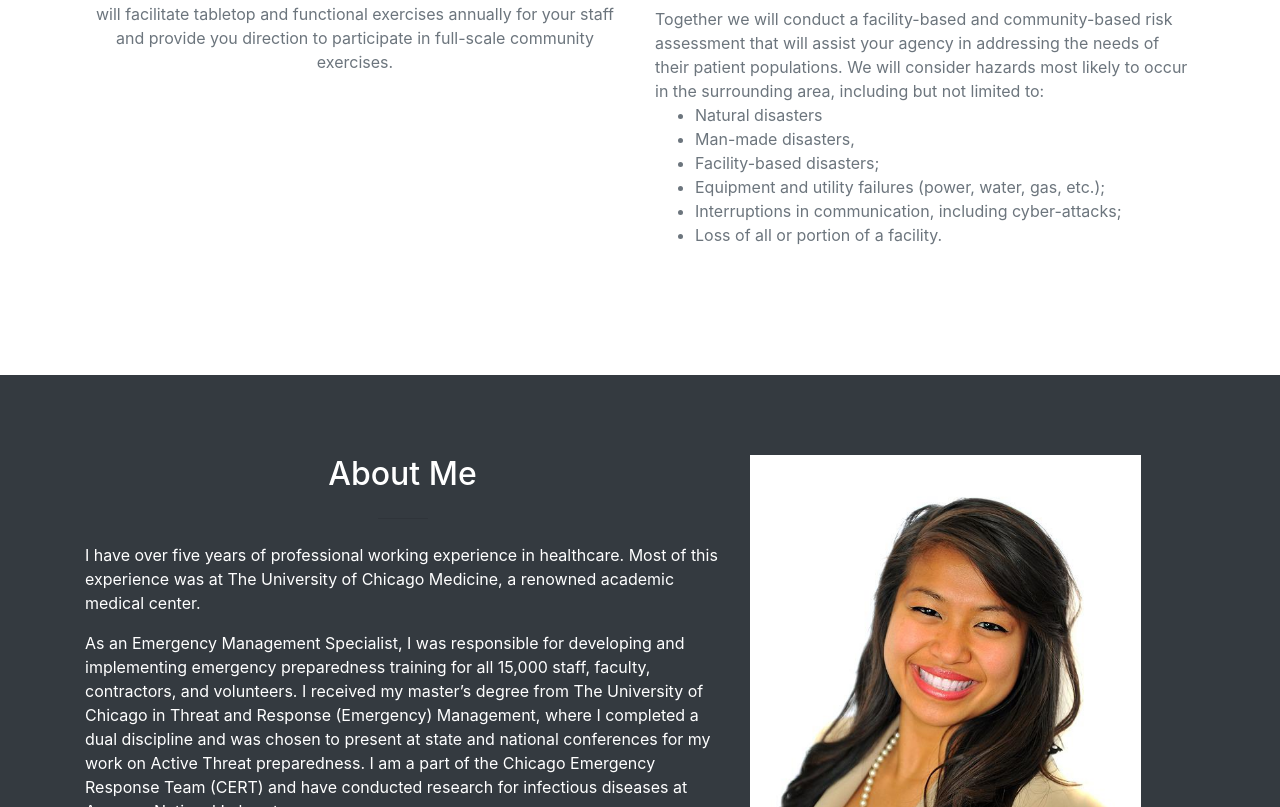
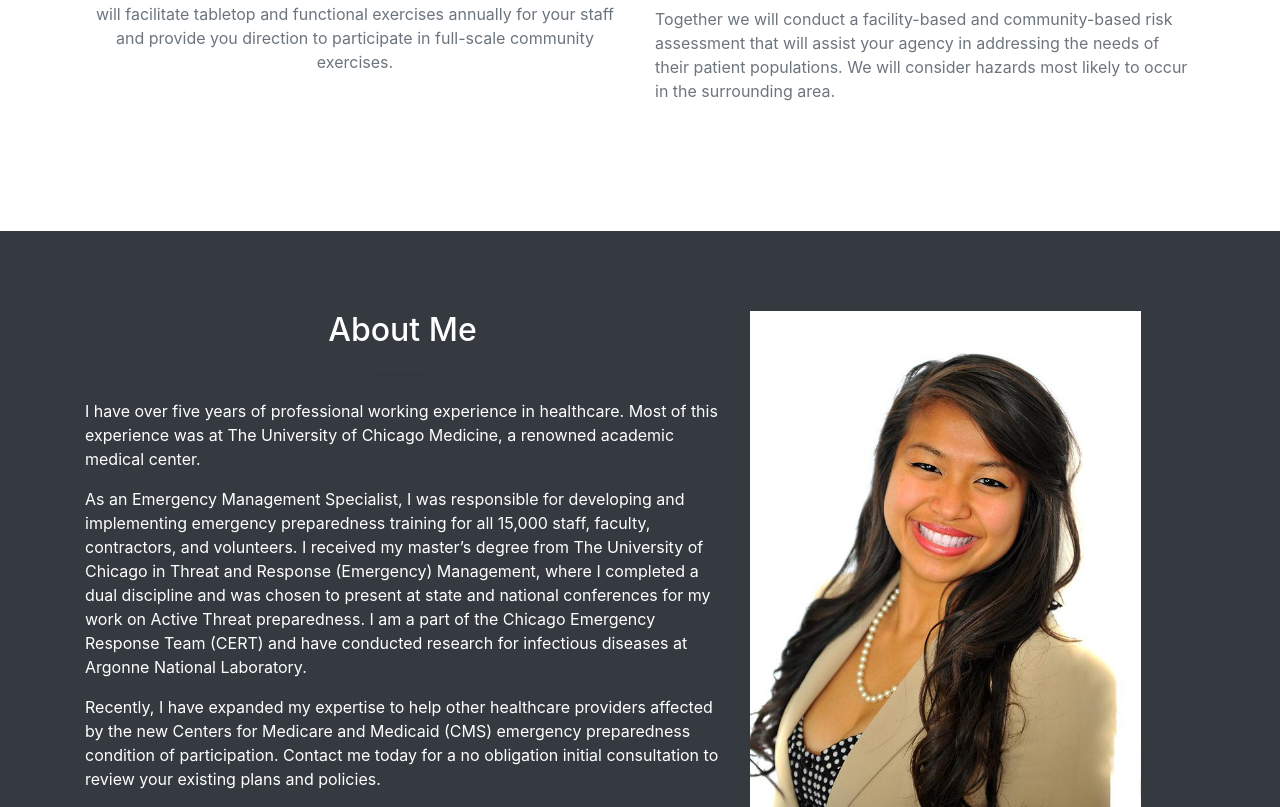
Before and after one commit to Seasonings/Seasonings.github.io, a website with bundled scripts: page index.html in a window 1280 px wide. Shown: the part 1951-2758 px from the top of the page. Built offline with nearby package versions, Linux system fonts and the light colour scheme.

Commit message:
Edited the risk assessment service description

```diff
--- a/index.html
+++ b/index.html
@@ -120,17 +120,9 @@
             <div class="service-box mt-5 mx-auto">
               <img src="img/test/vulnerabilities.jpeg" class="img-small">
               <h3 class="mb-3 sr-items-2">Risk Assessment</h3>
-              <p class="text-muted text-left mb-0 sr-items-2">Together we will conduct a facility-based and community-based risk assessment that will assist your agency in addressing the needs of their patient populations.  We will consider hazards most likely to occur in the surrounding area, including but not limited to:
+              <p class="text-muted text-left mb-0 sr-items-2">Together we will conduct a facility-based and community-based risk assessment that will assist your agency in addressing
+              the needs of their patient populations. We will consider hazards most likely to occur in the surrounding area.
               </p>
-              <ul class="text-muted text-left mb-0 sr-items-2">
-                <li>Natural disasters</li>
-                <li>Man-made disasters,</li>
-                <li>Facility-based disasters;</li>
-                <li>Equipment and utility failures (power, water, gas, etc.);</li>
-                <li>Interruptions in communication, including cyber-attacks; </li>
-                <li>Loss of all or portion of a facility.</li>
-              </ul>
-
             </div>
           </div>
         </div>
```
